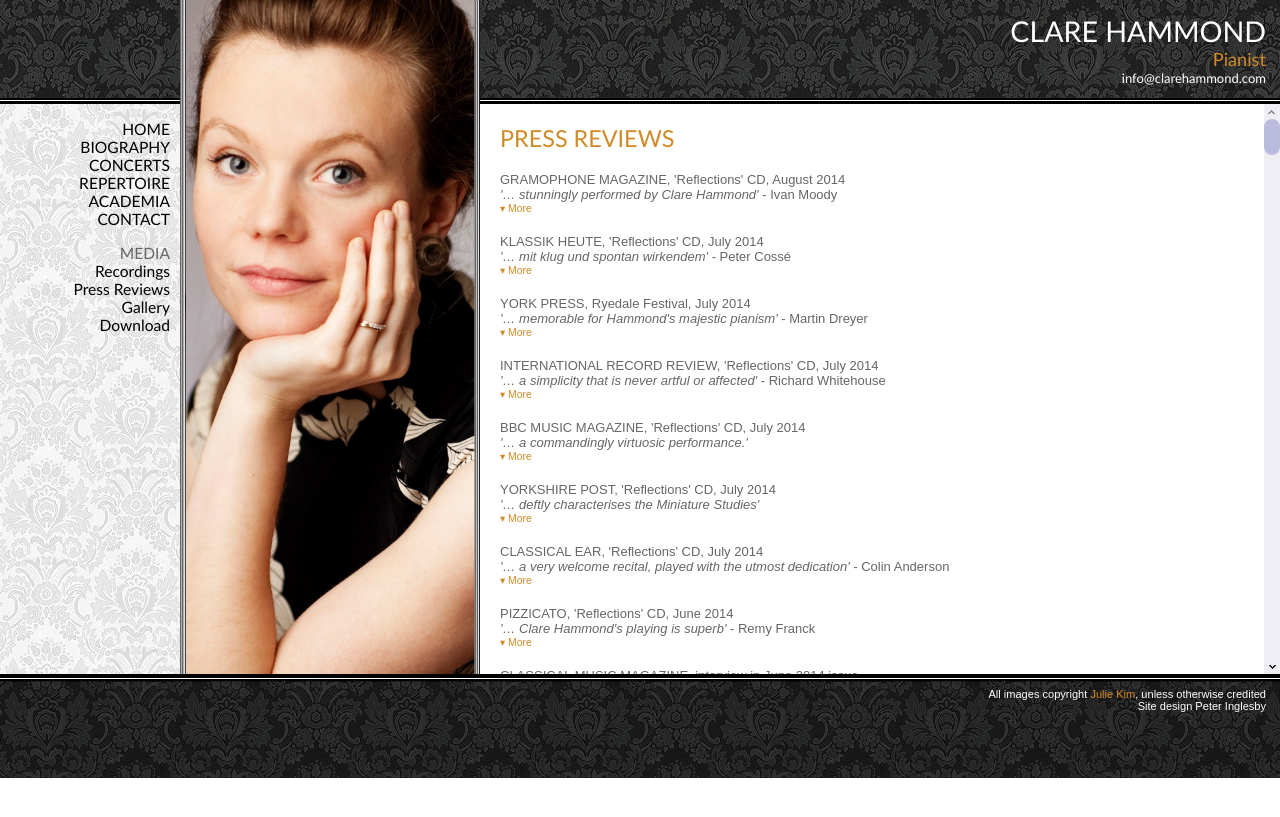
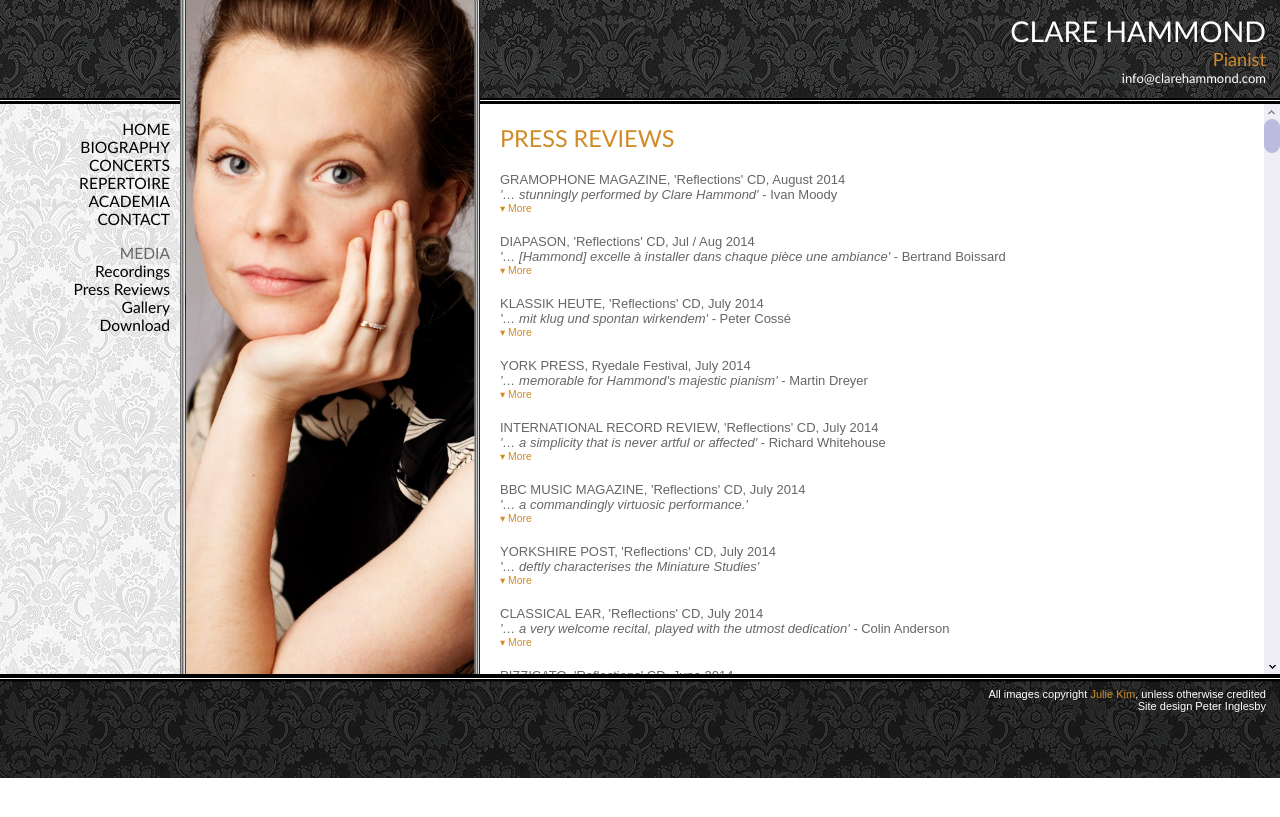
Before and after one commit to hammonc/clarehammond.com, a Jekyll site: the page built from reviews.html, in a window 1280 px wide. Shown: the top 817 px of the page. Built offline with Jekyll 4.4.1, drawn with Linux system fonts in a browser that asks for light colours.

Commit message:
diapason

```diff
--- a/reviews.html
+++ b/reviews.html
@@ -8,6 +8,26 @@ image: press.jpg
   <div class="listing-trailer"> '… stunningly performed by Clare Hammond'<em> - Ivan Moody</em></em></div>
   <div class="listing-details concealed">
     <p></p><br>The full review is available either in the August issue of Gramophone Magazine or on this website from September.</p>
+  </div>
+  <div class="listing-details concealed">
+  </div>
+  <span class="more">&#9662; <a href="">More</a></span>
+  <span class="less">&#9652; <a href="">Less</a></span>
+</div>
+
+<div class="listing">
+  <div class="listing-heading">DIAPASON, 'Reflections' CD, Jul / Aug 2014</div>
+  <div class="listing-trailer"> '… [Hammond] excelle à installer dans chaque pièce une ambiance'<em> - Bertrand Boissard</em></em></div>
+  <div class="listing-details concealed">
+    <p></p><br>'On connaît Andrzej Panufnik pour ses oeuvres orchestrales (cf. le vaste cycle entrepris depuis plusieurs années par Lukasz Borowicz chez CPO, cf. infra). Il fut l'ami de Lutoslawski, son aîné d'un an, avec qui il donna des concerts clandestins durant l'occupation nazie de la Pologne, puis s'exila à Londres, menant une double carrière de compositeur et de chef.</p><br>
+
+<p>Son catalogue pour piano tient en trois oeuvres. Les Douze études miniature de 1947 (révisées entre 1955 et 1964) s'organisent en miroir, faisant alterner tempos et dynamiques. Nervosité ludique (no. 3), dépouillement (no. 4), sérénité parfaitement communicative (no. 10), violence sardonique d'aigus effilés, basses traitées en mélodie flamboyante (no. 5), accélération fantastique (no. 12): autant de révélations, dignes d'enrichir le répertoire des virtuoses.</p><br>
+
+<p>A l'autre bout de la vie créatrice de Panufnik trône la Pentasonata (1984), d'un accès moins immédiat. A partir d'une construction en palindrome, le compositeur a essayé de "parvenir à un équilibre entre coeur et esprit, intellect et émotion". Elle se clôt comme elle avait commencé, animée d'une vive impatience, tranchant ainsi avec l'hermétisme de sa partie centrale. Le sens du contraste innerve également les austères Reflections de 1968, créées par John Ogdon, dont les accords dissonants et éruptifs font suite à une atmosphère quelque peu désincarnée.</p><br>
+
+<p>Hormis deux pages de Roxanna Panufnik, dans la continuité de celles de son père (telle l'introduction méditative de Second Home), le disque propose des arrangements de mélodies. Le beau triptyque intitulé Hommage à Chopin dévoile successivement un faisceau de sentiments ambigus, un pantin désarticulé, sorte de Pétrouchka de fantaisie, puis un paysage qu'on dirait moyenâgeux, dessiné au moyen de riches accords. Avec Prière (Modlitwa), Panufnik achevait sa quête d'une simplicité et d'une pureté quasi religieuses.</p><br>
+
+<p>Clare Hammond, indéniablement habitée pas son sujet, excelle à installer dans chaque pièce une ambiance.'</p>
   </div>
   <div class="listing-details concealed">
   </div>
```
